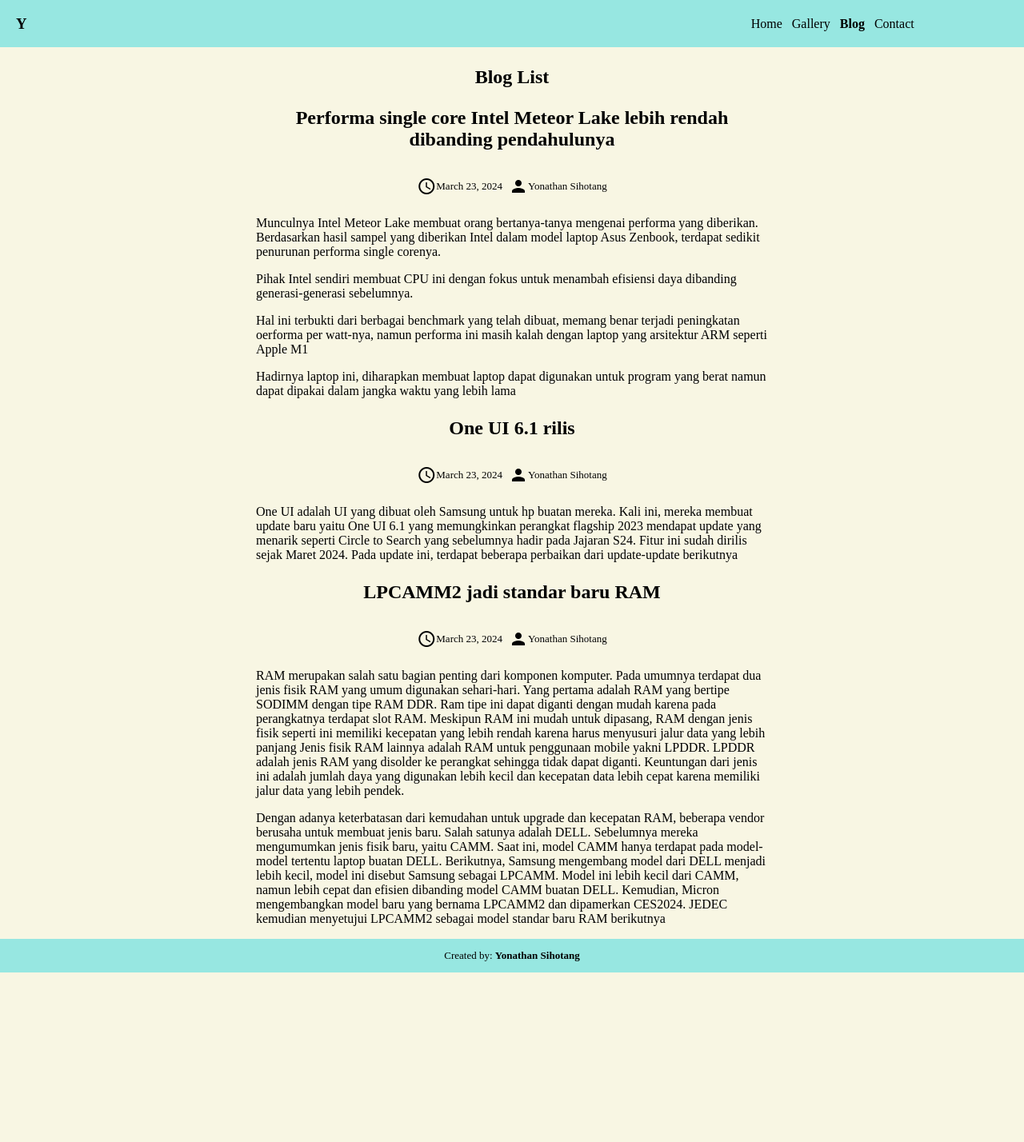
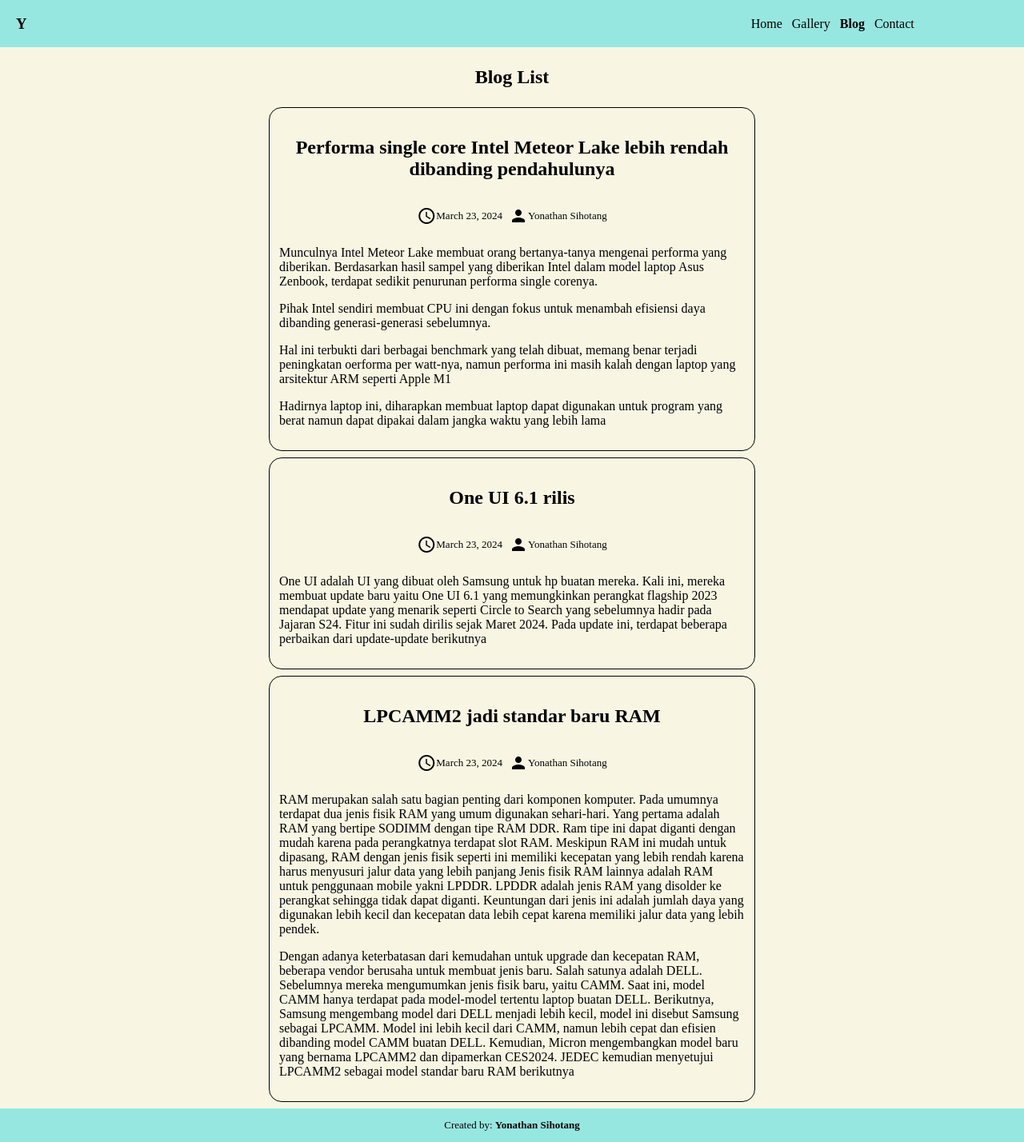
Before and after one commit to sihotang-yonathan1/TIK2032-Project, a PHP site: page /blog.html in a window 1280 px wide. Shown: the whole page at 80% size. Before the commit the page ends 1216 px from the top, so only its background shows below. Run offline with PHP 8.4, Linux system fonts and the light colour scheme.

Commit message:
[css:styles] define `blog-element-container` class styling

```diff
--- a/static/css/styles.css
+++ b/static/css/styles.css
@@ -26,6 +26,21 @@ body {
 
 .footer-container {
     background-color: var(--secondary-color);
+}
+
+.blog-element-container {
+    border: 1px;
+    border-style: solid;
+
+    margin-top: 0.5rem;
+    margin-bottom: 0.5rem;
+
+    margin-left: 1rem;
+    margin-right: 1rem;
+
+
+    padding: 0.75rem;
+    border-radius: 1rem;
 }
 
 .nav-element:hover {
```
